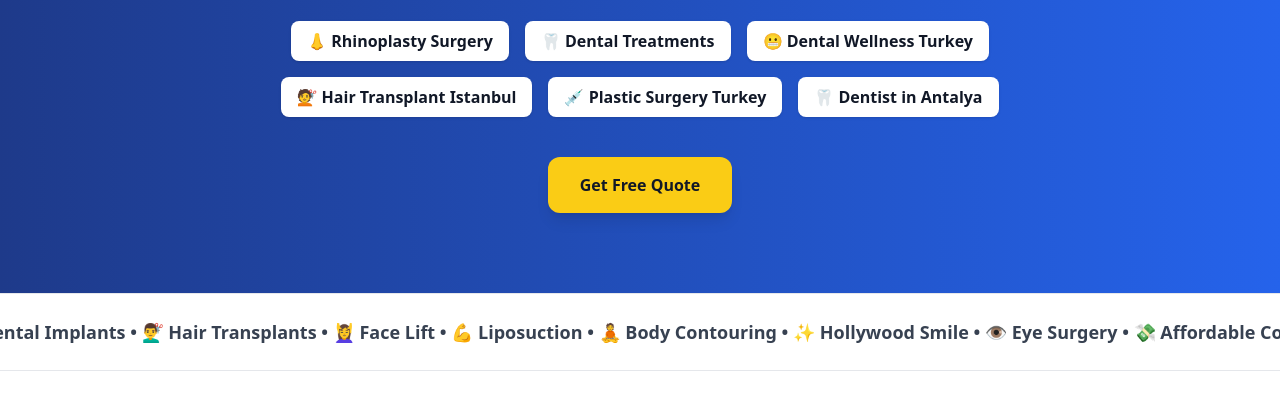
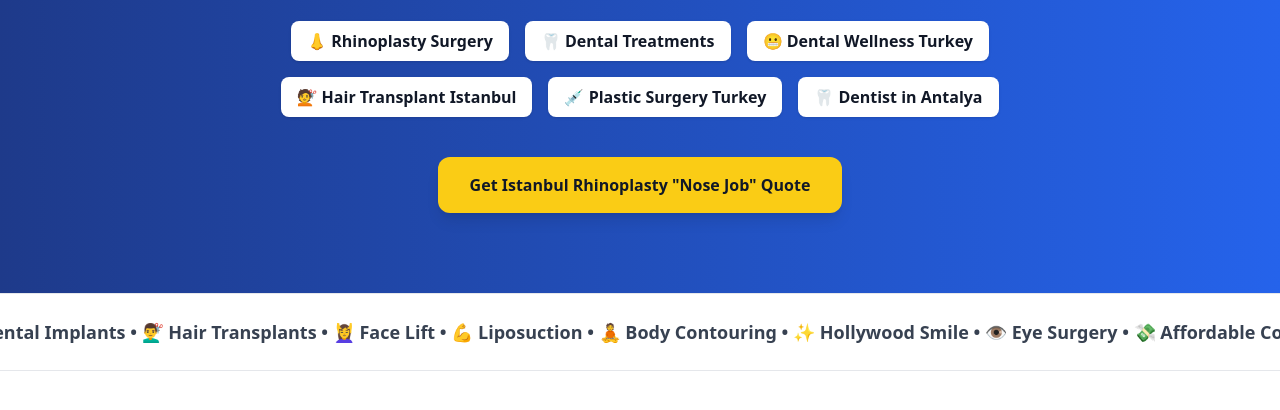
Before and after one commit to turkey-medicals/ooguy, a plain HTML site: page index.html in a window 1280 px wide. Shown: the part 235-645 px from the top of the page. Drawn offline with nearby package versions, Linux system fonts and the light colour scheme.

Commit message:
Update index.html

```diff
--- a/index.html
+++ b/index.html
@@ -60,7 +60,7 @@
         <a href="https://dentist.kesug.com" class="bg-white text-gray-900 font-semibold px-4 py-2 rounded-lg shadow hover:bg-yellow-300 transition">🦷 Dentist in Antalya</a>
       </div>
 
-      <a href="https://turkeymedicals.com/face-lift/rhinoplasty-nose" class="inline-block mt-10 bg-yellow-400 text-gray-900 font-bold px-8 py-4 rounded-xl shadow-lg hover:bg-yellow-300 transition">Get Free Quote</a>
+      <a href="https://turkeymedicals.com/face-lift/rhinoplasty-nose" class="inline-block mt-10 bg-yellow-400 text-gray-900 font-bold px-8 py-4 rounded-xl shadow-lg hover:bg-yellow-300 transition">Get Istanbul Rhinoplasty "Nose Job" Quote</a>
     </div>
   </section>
 
```
